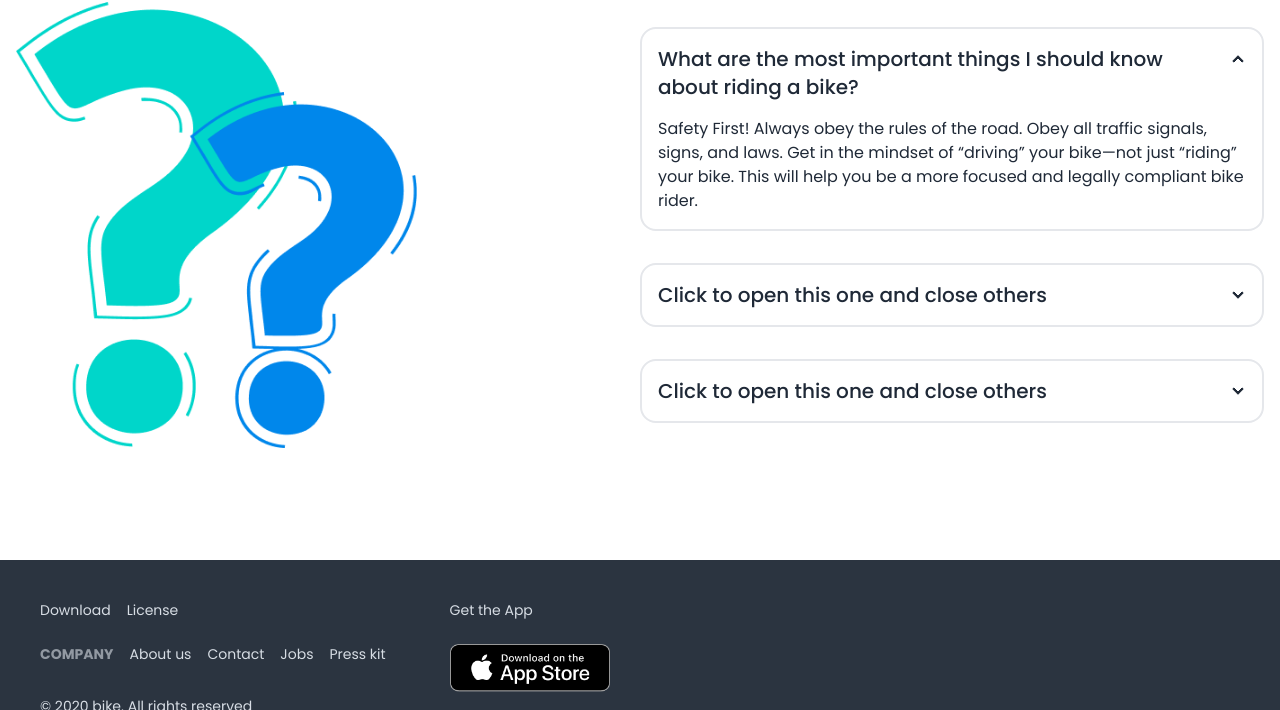
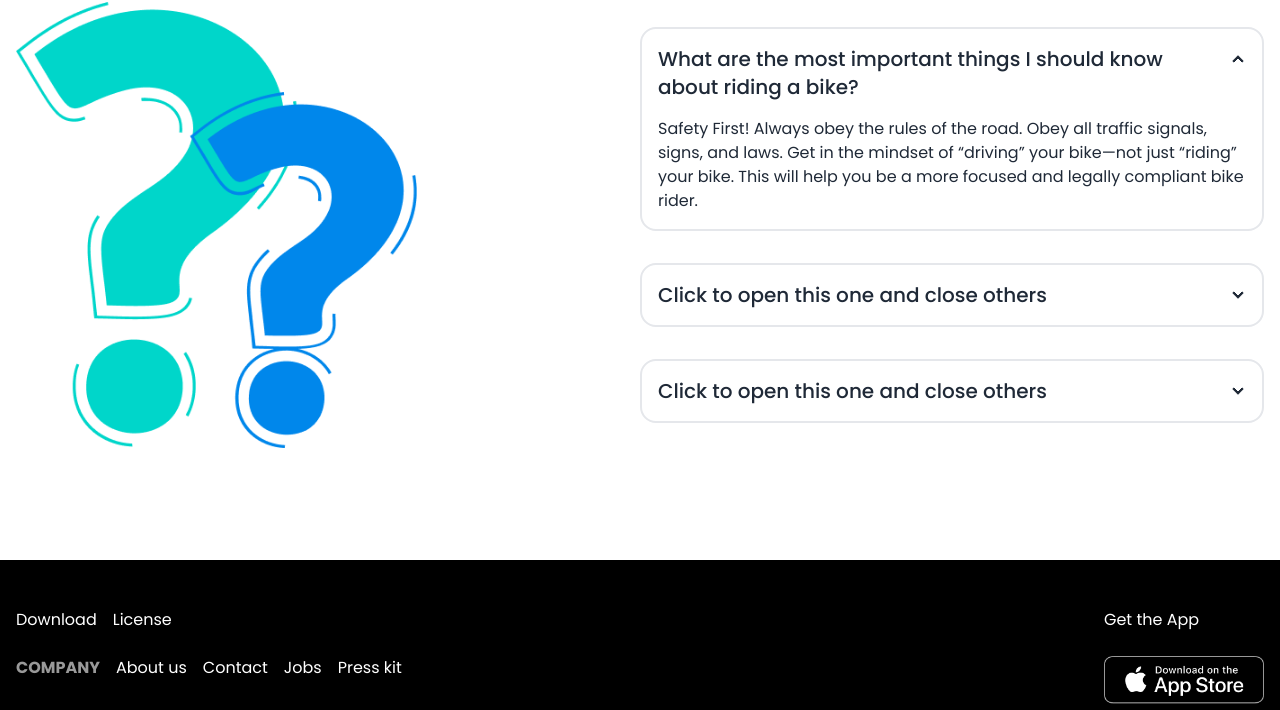
Before and after one commit to SDNATH-Git/biker-zone-daisyUi, a plain HTML site: page index.html in a window 1280 px wide. Shown: the part 2417-3127 px from the top of the page. Drawn offline with nearby package versions, Linux system fonts and the light colour scheme.

Commit message:
added by footer style

```diff
--- a/index.html
+++ b/index.html
@@ -409,9 +409,8 @@
     </main>
 
 
-    <footer class="footer bg-neutral text-neutral-content  p-10">
-
-        <div class="grid  grid-flow-row md:grid-flow-col justify-between gap-16">
+    <footer class="bg-black py-12">
+        <div class="grid  grid-flow-row md:grid-flow-col justify-between gap-16 text-white md:container mx-auto px-4 ">
             <!-- text  -->
             <div class="space-y-6">
                 <nav class="flex gap-4">
@@ -441,7 +440,6 @@
             </div>
 
         </div>
-
     </footer>
 
 
```
